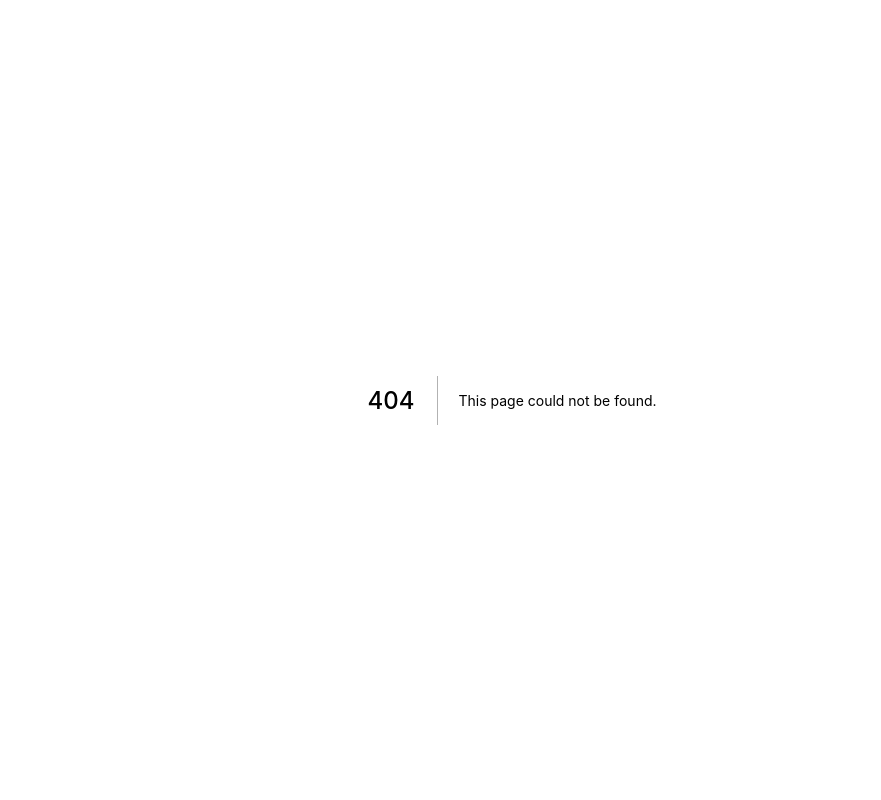
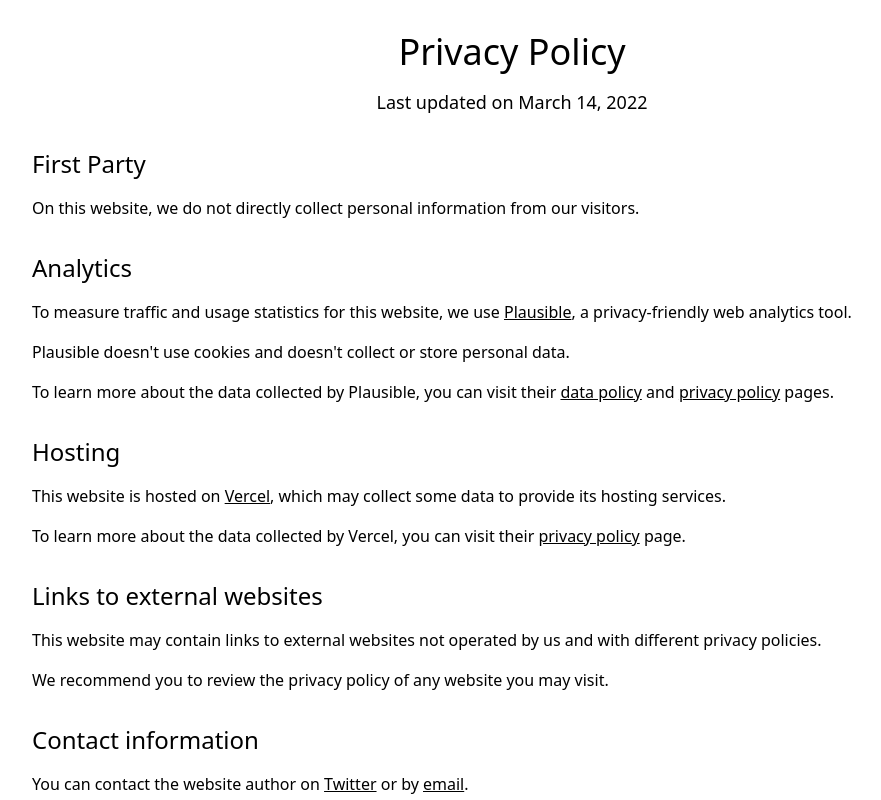
Before and after one commit to velut/ujc-to-png, a Next.js app: page /privacy in a window 1280 px wide. Before the commit this address had no page. Shown: the whole page, without its empty margins (128-1009 px from the left). Built offline with nearby package versions, Linux system fonts and the light colour scheme.

Commit message:
feat: add privacy policy

```diff
--- a/pages/index.tsx
+++ b/pages/index.tsx
@@ -1,23 +1,38 @@
 import type { NextPage } from "next";
-import Head from "next/head";
+import NextHead from "next/head";
 import Link from "next/link";
 import { Dropzone } from "../components/Dropzone";
 import { Gallery } from "../components/Gallery";
 
 const Home: NextPage = () => {
+  const pageTitle =
+    "ujc to png | Export, convert and save your puzzle designs from Nonograms Katana as simple png images";
+  const pageDescription =
+    "Export, convert and save your ujc puzzle designs from Nonograms Katana as simple png images";
+
   return (
     <>
-      <Head>
-        <title>
-          ujc to png | Export, convert and save your puzzle designs from
-          Nonograms Katana as simple png images
-        </title>
-        <meta
-          name="description"
-          content="Export, convert and save your ujc puzzle designs from
-          Nonograms Katana as simple png images"
-        />
-      </Head>
+      <NextHead>
+        <title>{pageTitle}</title>
+        <meta name="description" content={pageDescription} />
+
+        <meta property="og:title" content={pageTitle} />
+        <meta property="og:description" content={pageDescription} />
+        <meta property="og:url" content="https://ujc-to-png.vercel.app/" />
+
+        <meta property="twitter:title" content={pageTitle} />
+        <meta property="twitter:description" content={pageDescription} />
+
+        {process.env.NODE_ENV === "production" &&
+          typeof window !== "undefined" && (
+            <script
+              async
+              defer
+              data-domain="ujc-to-png.vercel.app"
+              src="https://plausible.io/js/plausible.outbound-links.js"
+            />
+          )}
+      </NextHead>
 
       <div className="mx-auto max-w-screen-lg space-y-8 px-4 sm:px-8">
         <section className="mt-8 space-y-4">
@@ -181,11 +196,7 @@ const Home: NextPage = () => {
 
             <div className="mt-4 flex flex-wrap gap-4">
               <Link href="/privacy">
-                <a className="underline">TODO: Privacy Policy</a>
-              </Link>
-
-              <Link href="/credits">
-                <a className="underline">TODO: Credits</a>
+                <a className="underline">Privacy Policy</a>
               </Link>
 
               <a
--- /dev/null
+++ b/pages/privacy.tsx
@@ -0,0 +1,135 @@
+import type { NextPage } from "next";
+import NextHead from "next/head";
+
+const PrivacyPage: NextPage = () => {
+  const pageTitle = "ucj to png | Privacy Policy";
+  const pageDescription = "Privacy Policy for ujc to png";
+
+  return (
+    <>
+      <NextHead>
+        <title>{pageTitle}</title>
+        <meta name="description" content={pageDescription} />
+
+        <meta property="og:title" content={pageTitle} />
+        <meta property="og:description" content={pageDescription} />
+        <meta
+          property="og:url"
+          content="https://ujc-to-png.vercel.app/privacy"
+        />
+
+        <meta property="twitter:title" content={pageTitle} />
+        <meta property="twitter:description" content={pageDescription} />
+
+        {process.env.NODE_ENV === "production" &&
+          typeof window !== "undefined" && (
+            <script
+              async
+              defer
+              data-domain="ujc-to-png.vercel.app"
+              src="https://plausible.io/js/plausible.outbound-links.js"
+            />
+          )}
+      </NextHead>
+
+      <div className="mx-auto max-w-screen-lg space-y-8 px-4 sm:px-8">
+        <section className="mt-8 space-y-4">
+          <h1 className="text-center text-4xl">Privacy Policy</h1>
+          <p className="px-4 text-center text-lg sm:px-12 md:px-28 lg:px-64">
+            Last updated on March 14, 2022
+          </p>
+        </section>
+
+        <section className="space-y-4">
+          <h2 className="text-2xl">First Party</h2>
+          <p>
+            On this website, we do not directly collect personal information
+            from our visitors.
+          </p>
+        </section>
+
+        <section className="space-y-4">
+          <h2 className="text-2xl">Analytics</h2>
+          <p>
+            To measure traffic and usage statistics for this website, we use{" "}
+            <a className="underline" href="https://plausible.io/">
+              Plausible
+            </a>
+            , a privacy-friendly web analytics tool.
+          </p>
+
+          <p>
+            Plausible doesn&apos;t use cookies and doesn&apos;t collect or store
+            personal data.
+          </p>
+
+          <p>
+            To learn more about the data collected by Plausible, you can visit
+            their{" "}
+            <a className="underline" href="https://plausible.io/data-policy">
+              data policy
+            </a>{" "}
+            and{" "}
+            <a className="underline" href="https://plausible.io/privacy">
+              privacy policy
+            </a>{" "}
+            pages.
+          </p>
+        </section>
+
+        <section className="space-y-4">
+          <h2 className="text-2xl">Hosting</h2>
+          <p>
+            This website is hosted on{" "}
+            <a className="underline" href="https://vercel.com/">
+              Vercel
+            </a>
+            , which may collect some data to provide its hosting services.
+          </p>
+
+          <p>
+            To learn more about the data collected by Vercel, you can visit
+            their{" "}
+            <a
+              className="underline"
+              href="https://vercel.com/legal/privacy-policy"
+            >
+              privacy policy
+            </a>{" "}
+            page.
+          </p>
+        </section>
+
+        <section className="space-y-4">
+          <h2 className="text-2xl">Links to external websites</h2>
+          <p>
+            This website may contain links to external websites not operated by
+            us and with different privacy policies.
+          </p>
+
+          <p>
+            We recommend you to review the privacy policy of any website you may
+            visit.
+          </p>
+        </section>
+
+        <section className="space-y-4">
+          <h2 className="text-2xl">Contact information</h2>
+          <p>
+            You can contact the website author on{" "}
+            <a className="underline" href="https://twitter.com/EdoardoScibona">
+              Twitter
+            </a>{" "}
+            or by{" "}
+            <a className="underline" href="mailto:info@jsdocs.io">
+              email
+            </a>
+            .
+          </p>
+        </section>
+      </div>
+    </>
+  );
+};
+
+export default PrivacyPage;
```
Also changed, not shown: 1 other file (tests, documents, lock files or other folders).
